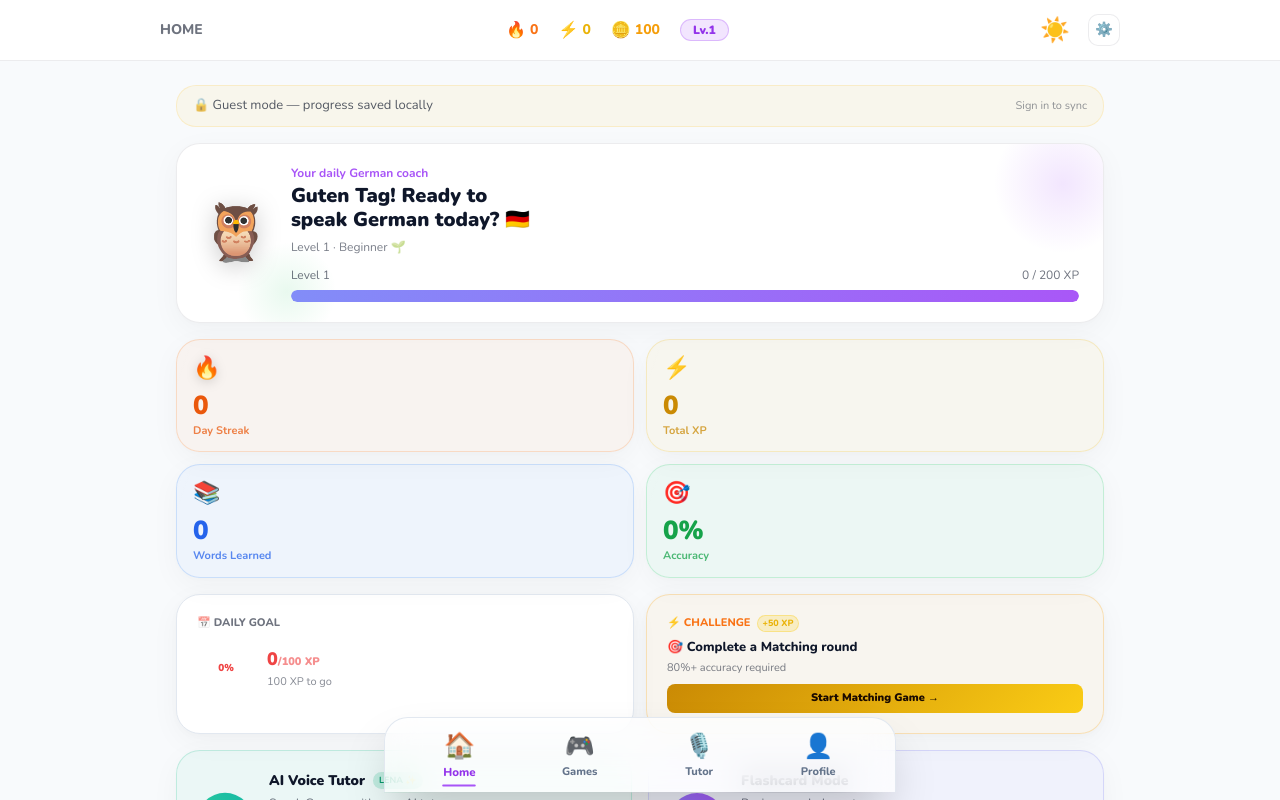
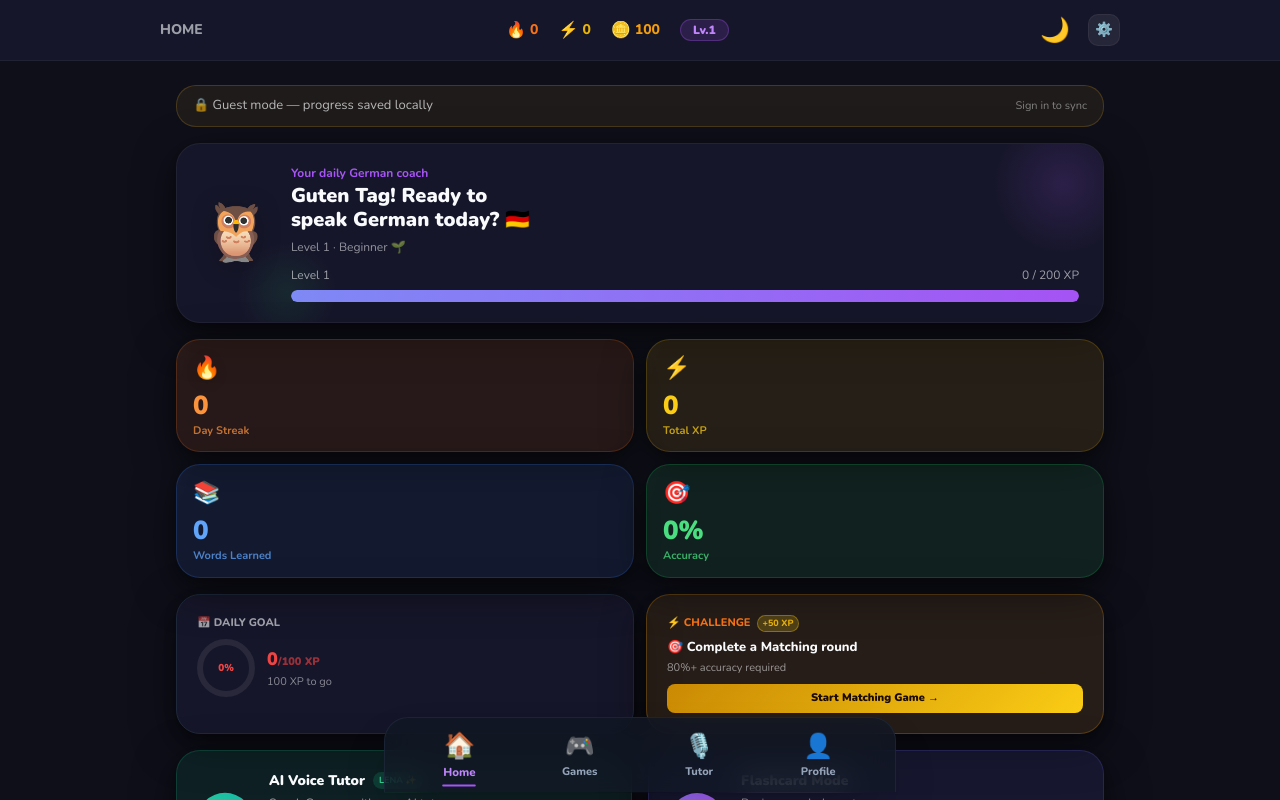
Before and after one commit to saranjthilak/German-Learning-APP, a React (Vite) app: page / in a window 1280 px wide. Shown: the top 800 px of the page. Built offline with nearby package versions, Linux system fonts and the light colour scheme; no server answers; the database is empty; the HTML template or start-up script is replaced by a standard one.

Commit message:
feat: implement local storage manager and add base index styles

```diff
--- a/src/index.css
+++ b/src/index.css
@@ -31,16 +31,16 @@
 }
 
 .dark {
-  /* Dark Mode Variables */
-  --color-bg:        #090d16;
-  --color-surface:   #121826;
-  --color-surface-hover: #1b2336;
-  --color-surface2:  #1f293d;
-  --color-border:    rgba(255, 255, 255, 0.06);
+  /* Dark Mode Variables — Premium Deep Indigo */
+  --color-bg:        #0f0f1a;
+  --color-surface:   #16162a;
+  --color-surface-hover: #1e1e38;
+  --color-surface2:  #252547;
+  --color-border:    rgba(255, 255, 255, 0.05);
   --color-text-main: #f8fafc;
   --color-text-sub:  #94a3b8;
 
-  --shadow-card:     0 12px 40px rgba(0, 0, 0, 0.4), 0 4px 12px rgba(0, 0, 0, 0.2);
+  --shadow-card:     0 12px 40px rgba(0, 0, 0, 0.55), 0 4px 12px rgba(0, 0, 0, 0.25);
 }
 
 /* ── Base ──────────────────────────────────────────────────────────────────── */
--- a/src/utils/storage.ts
+++ b/src/utils/storage.ts
@@ -21,7 +21,7 @@ const DEFAULT_USER_DATA: UserData = {
   weakWords: [],
   learnedWords: [],
   playerName: 'Player',
-  darkMode: false,
+  darkMode: true,
   tutorSessions: [],
 };
 
```
